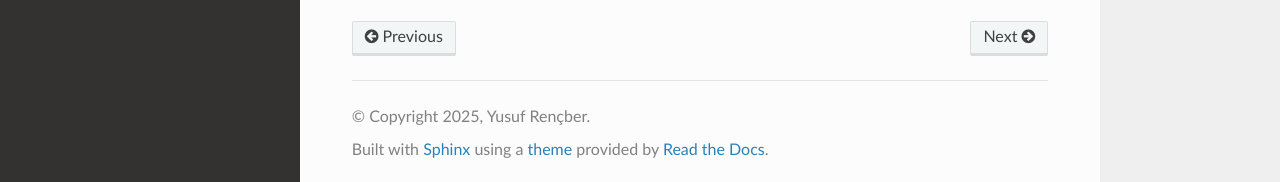
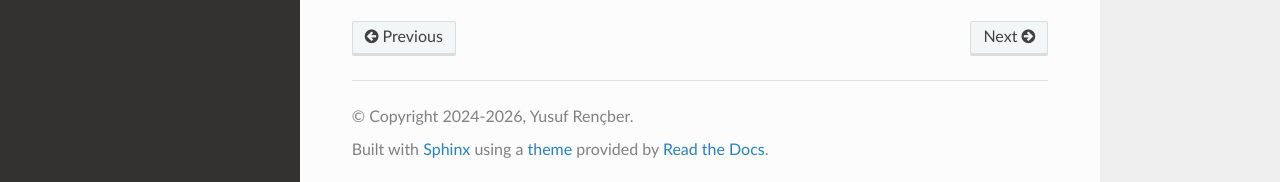
Before and after one commit to Aermoss/PySDL3, a Sphinx documentation site: the page built from docs/install.rst, in a window 1280 px wide and 900 px high, scrolled down 1788 px. Shown: the part 715-897 px from the top of the window. Built offline with Sphinx 7.4.7 and the Read the Docs theme 3.1.0, drawn with Linux system fonts in a browser that asks for light colours; the version number is read from the project's files by our own code.

Commit message:
Update copyright years to 2026.

```diff
--- a/docs/conf.py
+++ b/docs/conf.py
@@ -20,7 +20,7 @@ for module in sdl3.SDL_MODULES:
         file.write(sdl3.SDL_GENERATE_DOCS([module], rst = True))
 
 project = "PySDL3"
-copyright = "2025, Yusuf Rençber"
+copyright = "2024-2026, Yusuf Rençber"
 author = "Yusuf Rençber"
 release = sdl3.__version__
 
```
Also changed, not shown: 1 other file.
